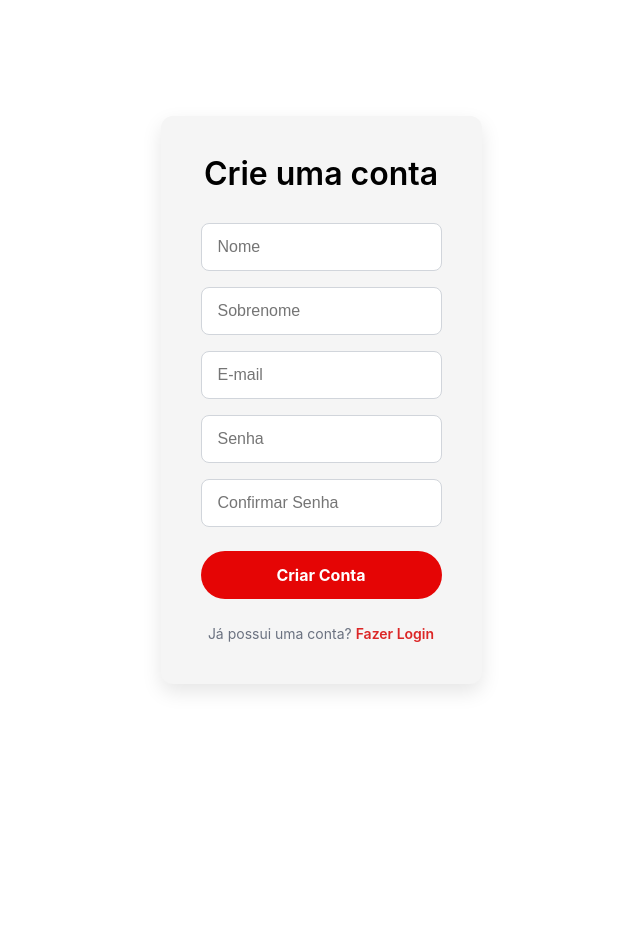
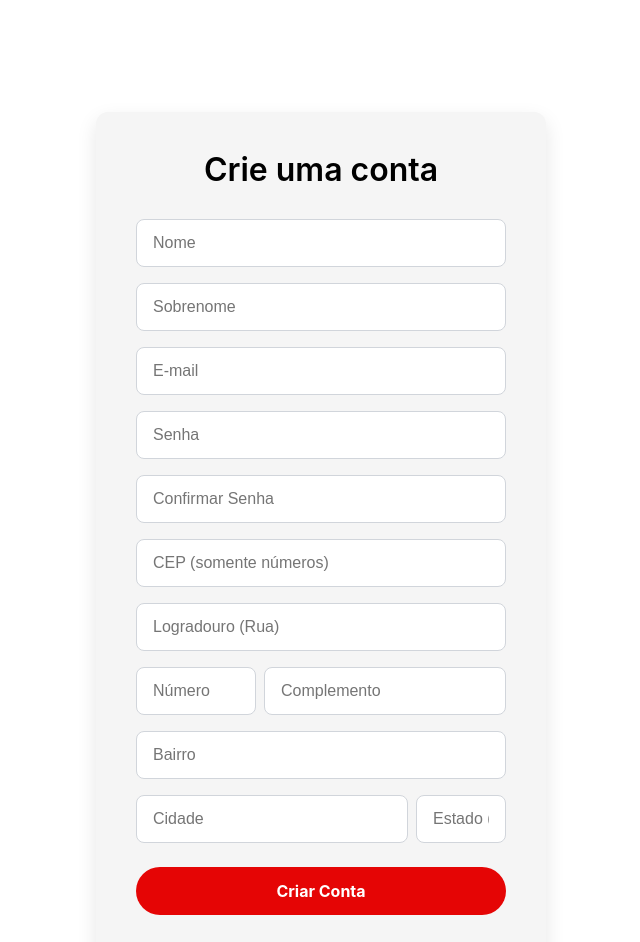
Before and after one commit to insper-classroom/20252-progeficaz-projeto-final-frontend-market-place-insper-front, a React (Vite) app: page /register in a window 1280 px wide. Shown: the top 942 px of the page, without its empty margins (319-959 px from the left). Before the commit the page ends 800 px from the top, so only its background shows below. Built offline with nearby package versions, Linux system fonts and the light colour scheme.

Commit message:
`feat: added cep field and api call to cadastro component and updated authService to handle endereco payload`

```diff
--- a/src/components/Cadastro/cadastro.jsx
+++ b/src/components/Cadastro/cadastro.jsx
@@ -1,4 +1,4 @@
-import { useEffect, useState } from 'react';
+import { useEffect, useState, useRef } from 'react';
 import authService from '../../services/authService';
 import './cadastro.css';
 
@@ -10,13 +10,26 @@ function Cadastro() {
     const [confirmPassword, setConfirmPassword] = useState('');
     const [carregando, setCarregando] = useState(false);
 
+    // Endereço
+    const [cep, setCep] = useState('');
+    const [logradouro, setLogradouro] = useState('');
+    const [bairro, setBairro] = useState('');
+    const [cidade, setCidade] = useState('');
+    const [estado, setEstado] = useState('');
+    const [numero, setNumero] = useState('');
+    const [complemento, setComplemento] = useState('');
+
     // Mensagens de erro
     const [nomeError, setNomeError] = useState('');
     const [sobrenomeError, setSobrenomeError] = useState('');
     const [emailError, setEmailError] = useState('');
     const [passwordError, setPasswordError] = useState('');
     const [confirmPasswordError, setConfirmPasswordError] = useState('');
+    const [cepError, setCepError] = useState('');
     const [erroGeral, setErroGeral] = useState('');
+
+    // Ref para debounce
+    const cepDebounceRef = useRef(null);
 
     const validaNome = (nome) => {
         if (!nome) {
@@ -46,7 +59,6 @@ function Cadastro() {
             return "A senha deve ter pelo menos 6 caracteres.";
         }
         return '';
-
     };
 
     const validaConfirmacaoSenha = (password, confirmPassword) => {
@@ -59,6 +71,93 @@ function Cadastro() {
         return '';
     };
 
+    // Validação simples do CEP: apenas dígitos e 8 caracteres
+    const validaCepFormato = (cep) => {
+        const cleaned = cep.replace(/\D/g, '');
+        if (!cleaned) return "O CEP é obrigatório.";
+        if (cleaned.length !== 8) return "CEP inválido. Deve ter 8 dígitos.";
+        return '';
+    };
+
+    // Função que chama sua API /cep
+    const buscarCepNaApi = async (cepParaBuscar) => {
+        setCepError('');
+        try {
+            const response = await fetch('/cep', { // rota relativa; ajuste se necessário (ex: '/auth/cep')
+                method: 'POST',
+                headers: {
+                    'Content-Type': 'application/json'
+                },
+                body: JSON.stringify({ cep: cepParaBuscar })
+            });
+
+            if (!response.ok) {
+                const err = await response.json().catch(() => ({}));
+                const msg = err.erro || `Erro ao consultar CEP (status ${response.status})`;
+                setCepError(msg);
+                return;
+            }
+
+            const data = await response.json();
+
+            // Mapeamento defensivo: diferentes APIs usam chaves diferentes.
+            // Exemplos comuns: logradouro / rua, bairro, localidade / cidade, uf / estado
+            const rua = data.logradouro || data.rua || data.address || '';
+            const bairroApi = data.bairro || '';
+            const cidadeApi = data.localidade || data.cidade || data.city || '';
+            const estadoApi = data.uf || data.estado || data.state || '';
+
+            // Se a API retornar um erro
+            if (data.erro || data.error || data.message) {
+                const mensagem = data.erro || data.error || data.message;
+                setCepError(mensagem);
+                return;
+            }
+
+            // Se não veio endereço, mostra mensagem
+            if (!rua && !bairroApi && !cidadeApi && !estadoApi) {
+                setCepError('CEP não retornou dados de endereço.');
+                return;
+            }
+
+            // Preenche os campos (o usuário pode editar depois)
+            setLogradouro(rua);
+            setBairro(bairroApi);
+            setCidade(cidadeApi);
+            setEstado(estadoApi);
+            setCep(data.cep || cepParaBuscar);
+        } catch (err) {
+            setCepError('Erro ao consultar o CEP. Tente novamente.');
+            console.error('Erro buscarCepNaApi:', err);
+        }
+    };
+
+    // Debounce: quando o usuário digita CEP, espera 600ms antes de consultar
+    useEffect(() => {
+        const cleaned = cep.replace(/\D/g, '');
+        // limpa erros ao digitar
+        setCepError('');
+
+        if (cepDebounceRef.current) {
+            clearTimeout(cepDebounceRef.current);
+        }
+
+        if (cleaned.length === 8) {
+            // checagem de formato OK — espera um pouco antes de chamar
+            cepDebounceRef.current = setTimeout(() => {
+                buscarCepNaApi(cleaned);
+            }, 600);
+        } else {
+            // se o CEP não tiver 8 dígitos, limpa campos de endereço automáticos (só se quiser)
+            // setLogradouro(''); setBairro(''); setCidade(''); setEstado('');
+        }
+
+        return () => {
+            if (cepDebounceRef.current) clearTimeout(cepDebounceRef.current);
+        };
+        // eslint-disable-next-line react-hooks/exhaustive-deps
+    }, [cep]);
+
     const handleSubmit = async (e) => {
         e.preventDefault();
         setErroGeral('');
@@ -69,14 +168,16 @@ function Cadastro() {
         const emailErr = validaEmail(email);
         const passwordErr = validaSenha(password);
         const confirmPasswordErr = validaConfirmacaoSenha(password, confirmPassword);
+        const cepFormatErr = validaCepFormato(cep);
 
         setNomeError(nomeErr);
         setSobrenomeError(sobrenomeErr);
         setEmailError(emailErr);
         setPasswordError(passwordErr);
         setConfirmPasswordError(confirmPasswordErr);
+        setCepError(cepFormatErr);
 
-        if (nomeErr || sobrenomeErr || emailErr || passwordErr || confirmPasswordErr) {
+        if (nomeErr || sobrenomeErr || emailErr || passwordErr || confirmPasswordErr || cepFormatErr) {
             console.log('Formulário com erro!');
             return;
         }
@@ -85,12 +186,31 @@ function Cadastro() {
 
         try {
             const nomeCompleto = `${nome} ${sobrenome}`;
-            const resposta = await authService.register(nomeCompleto, email, password);
+
+            // Monta objeto de cadastro incluindo endereço
+            const cadastroPayload = {
+                name: nomeCompleto,   // <-- aqui: 'name' (o backend espera 'name'), não 'nome'
+                email,
+                password,
+                endereco: {
+                    cep: cep.replace(/\D/g, ''),
+                    logradouro,
+                    numero,
+                    complemento,
+                    bairro,
+                    cidade,
+                    estado
+                }
+            };
+
+            // Envia o payload completo para a rota /register
+            const resposta = await authService.register(cadastroPayload);
+
             console.log('Cadastro realizado com sucesso!', resposta);
-            alert(`Cadastro realizado com sucesso! Bem-vindo ao Marketplace Insper, ${resposta.user.name}!`);
-
+            alert(`Cadastro realizado com sucesso! Bem-vindo ao Marketplace Insper, ${resposta.user?.name || nomeCompleto}!`);
         } catch (error) {
-            setErroGeral(error.error || 'Erro ao criar conta. Por favor, tente novamente.');
+            // se seu backend envia erro em formato diferente, adapte
+            setErroGeral(error.error || error.message || 'Erro ao criar conta. Por favor, tente novamente.');
         } finally {
             setCarregando(false);
         }
@@ -114,6 +234,7 @@ function Cadastro() {
                     disabled={carregando}
                 />
                 {nomeError && <span className="error-message">{nomeError}</span>}
+
                 <input
                     type="text"
                     placeholder="Sobrenome"
@@ -122,6 +243,7 @@ function Cadastro() {
                     disabled={carregando}
                 />
                 {sobrenomeError && <span className="error-message">{sobrenomeError}</span>}
+
                 <input
                     type="email"
                     placeholder="E-mail"
@@ -130,6 +252,7 @@ function Cadastro() {
                     disabled={carregando}
                 />
                 {emailError && <span className="error-message">{emailError}</span>}
+
                 <input
                     type="password"
                     placeholder="Senha"
@@ -138,6 +261,7 @@ function Cadastro() {
                     disabled={carregando}
                 />
                 {passwordError && <span className="error-message">{passwordError}</span>}
+
                 <input
                     type="password"
                     placeholder="Confirmar Senha"
@@ -146,6 +270,69 @@ function Cadastro() {
                     disabled={carregando}
                 />
                 {confirmPasswordError && <span className="error-message">{confirmPasswordError}</span>}
+
+                {/* Bloco de endereço */}
+                <input
+                    type="text"
+                    placeholder="CEP (somente números)"
+                    value={cep}
+                    onChange={(e) => setCep(e.target.value)}
+                    disabled={carregando}
+                />
+                {cepError && <span className="error-message">{cepError}</span>}
+
+                <input
+                    type="text"
+                    placeholder="Logradouro (Rua)"
+                    value={logradouro}
+                    onChange={(e) => setLogradouro(e.target.value)}
+                    disabled={carregando}
+                />
+
+                <div style={{ display: 'flex', gap: '8px' }}>
+                    <input
+                        type="text"
+                        placeholder="Número"
+                        value={numero}
+                        onChange={(e) => setNumero(e.target.value)}
+                        disabled={carregando}
+                        style={{ flex: '0 0 120px' }}
+                    />
+                    <input
+                        type="text"
+                        placeholder="Complemento"
+                        value={complemento}
+                        onChange={(e) => setComplemento(e.target.value)}
+                        disabled={carregando}
+                        style={{ flex: '1' }}
+                    />
+                </div>
+
+                <input
+                    type="text"
+                    placeholder="Bairro"
+                    value={bairro}
+                    onChange={(e) => setBairro(e.target.value)}
+                    disabled={carregando}
+                />
+                <div style={{ display: 'flex', gap: '8px' }}>
+                    <input
+                        type="text"
+                        placeholder="Cidade"
+                        value={cidade}
+                        onChange={(e) => setCidade(e.target.value)}
+                        disabled={carregando}
+                        style={{ flex: '1' }}
+                    />
+                    <input
+                        type="text"
+                        placeholder="Estado (UF)"
+                        value={estado}
+                        onChange={(e) => setEstado(e.target.value)}
+                        disabled={carregando}
+                        style={{ width: '90px' }}
+                    />
+                </div>
 
                 <button type="submit" disabled={carregando}>
                     {carregando ? 'Realizando cadastro...' : 'Criar Conta'}
--- a/src/services/authService.js
+++ b/src/services/authService.js
@@ -20,13 +20,13 @@ const authService = {
             throw error.response?.data || { error : 'Erro ao realizar login' };
         }
     },
-    register: async (name, email, password) => {
+
+    // <-- SUBSTITUIR/USAR ESTA VERSÃO
+    register: async (payload) => {
         try {
-            const resposta = await axios.post(`${API_URL}/register`, {
-                name: name,
-                email: email,
-                password: password
-            });
+            // payload deve ser: { name, email, password, endereco: { cep, logradouro, numero, complemento, bairro, cidade, estado } }
+            const resposta = await axios.post(`${API_URL}/register`, payload);
+
             if (resposta.data.token) {
                 localStorage.setItem('token', resposta.data.token);
                 localStorage.setItem('user', JSON.stringify(resposta.data.user));
@@ -36,6 +36,7 @@ const authService = {
             throw error.response?.data || { error : 'Erro ao realizar cadastro' };
         }
     },
+
     logout: () => {
         localStorage.removeItem('token');
         localStorage.removeItem('user');
```
